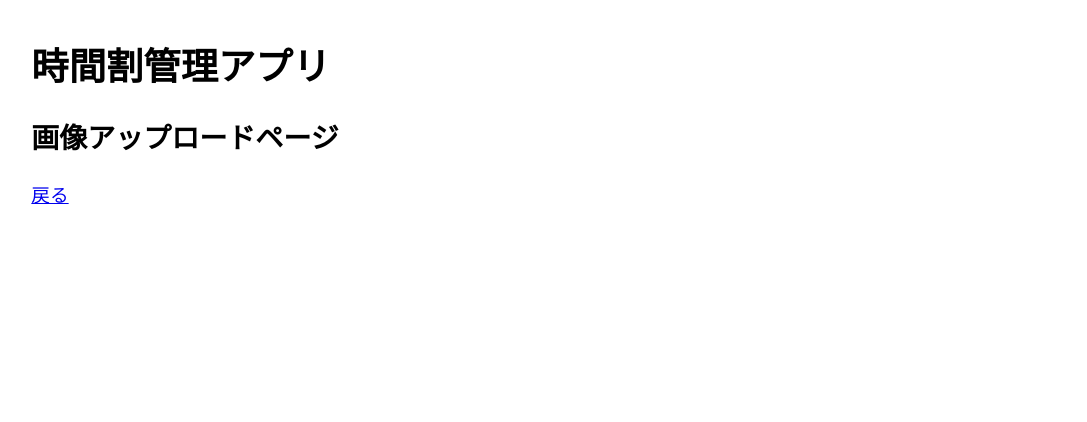
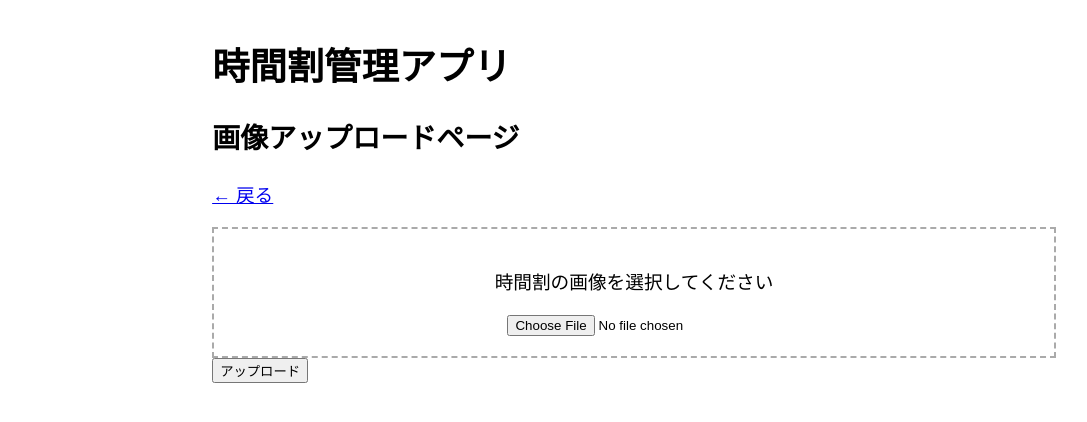
Before and after one commit to OOP2-2025-final-G11/ClassworkManager, a Flask app: page /timetable/upload in a window 1280 px wide. Shown: the top 422 px of the page, without its empty margins (6-1093 px from the left). Run offline with Flask 3, Linux system fonts and the light colour scheme.

Commit message:
時間割スクショアップロード用HTMLを追加

```diff
--- a/templates/timetable_upload.html
+++ b/templates/timetable_upload.html
@@ -8,15 +8,84 @@
       href="{{ url_for('static', filename='base-style.css') }}"
     />
     <style>
-      .chart-container {
+      .container {
         width: 70%;
         margin: 0 auto;
       }
+
+      .upload-box {
+        border: 2px dashed #aaa;
+        padding: 20px;
+        text-align: center;
+        margin-top: 20px;
+      }
+
+      #loading {
+        margin-top: 20px;
+        font-weight: bold;
+        display: none;
+      }
     </style>
   </head>
+
   <body>
-    <h1>時間割管理アプリ</h1>
-    <h2>画像アップロードページ</h2>
-    <a href="/">戻る</a>
+    <div class="container">
+      <h1>時間割管理アプリ</h1>
+      <h2>画像アップロードページ</h2>
+
+      <a href="/">← 戻る</a>
+
+      <form id="uploadForm">
+        <div class="upload-box">
+          <p>時間割の画像を選択してください</p>
+          <input
+            type="file"
+            id="imageInput"
+            name="image"
+            accept="image/*"
+            required
+          />
+        </div>
+
+        <button type="submit">アップロード</button>
+      </form>
+
+      <div id="loading">解析中です…</div>
+    </div>
+
+    <script>
+      const form = document.getElementById("uploadForm");
+      const loading = document.getElementById("loading");
+
+      form.addEventListener("submit", async (e) => {
+        e.preventDefault();
+
+        const fileInput = document.getElementById("imageInput");
+        if (!fileInput.files.length) return;
+
+        loading.style.display = "block";
+
+        const formData = new FormData();
+        formData.append("image", fileInput.files[0]);
+
+        try {
+          const response = await fetch("/timetable/upload", {
+            method: "POST",
+            body: formData,
+          });
+
+          if (!response.ok) {
+            throw new Error("upload failed");
+          }
+
+          // 成功したらトップへ戻す（表示はしない）
+          window.location.href = "/";
+        } catch (error) {
+          alert("アップロードに失敗しました");
+        } finally {
+          loading.style.display = "none";
+        }
+      });
+    </script>
   </body>
 </html>
```
